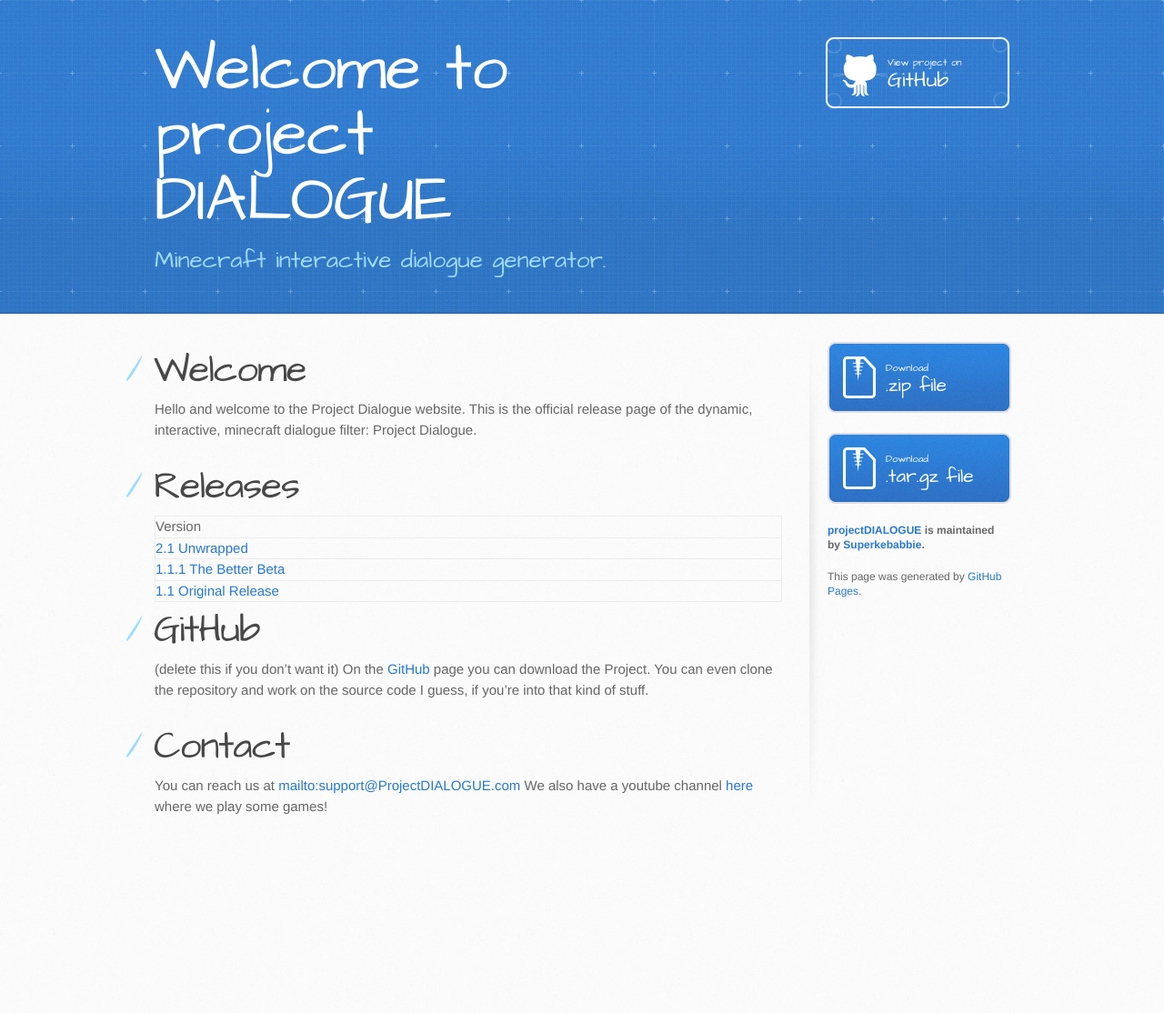
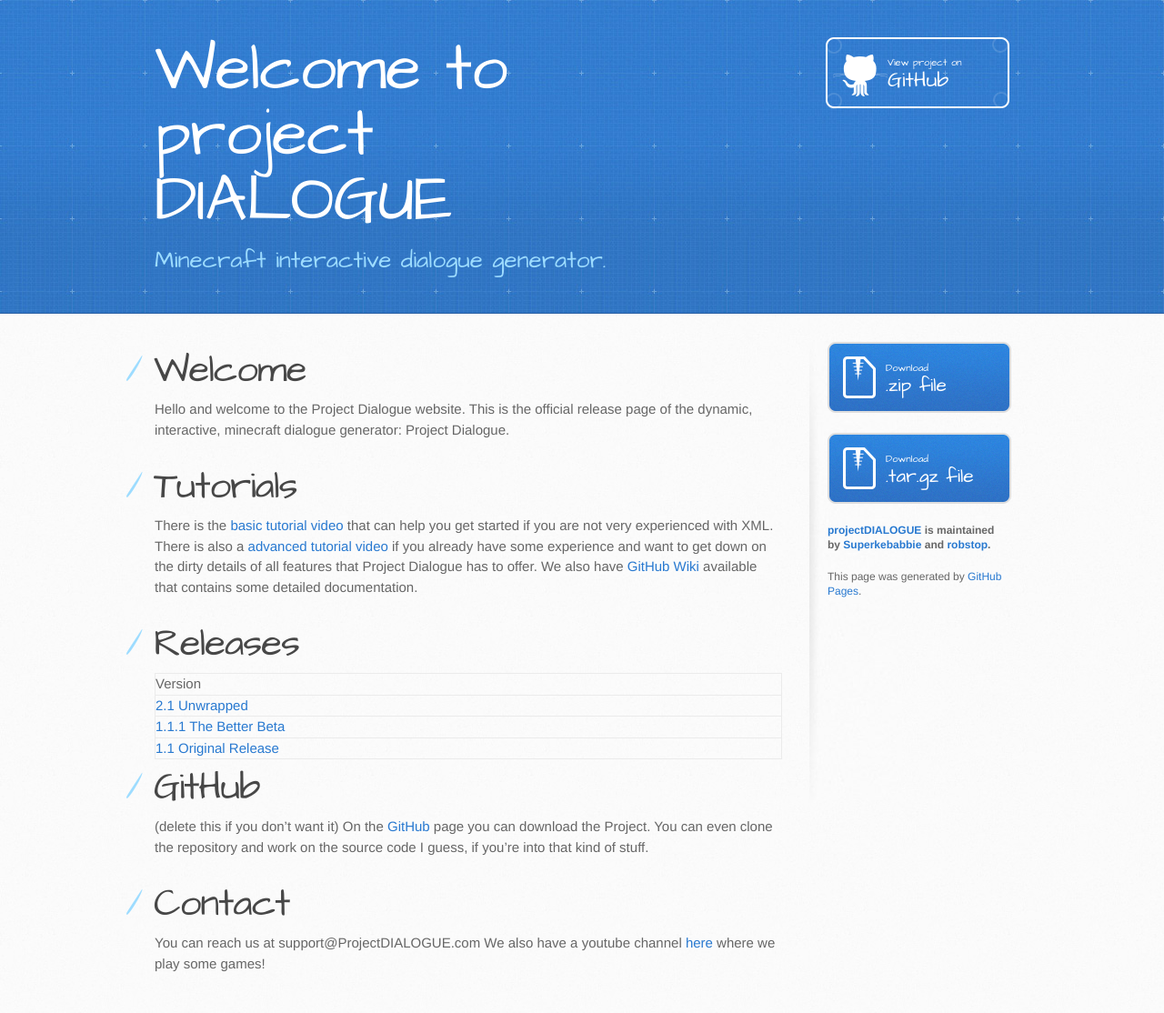
Before and after one commit to Superkebabbie/projectDIALOGUE, a Jekyll site: the page built from index.md, in a window 1280 px wide. Shown: the whole page at 91% size. Built offline with Jekyll 4.4.1, drawn with Linux system fonts in a browser that asks for light colours; our own code applies the rules of GitHub Pages for plain Markdown files; before the commit the page ends 941 px from its top, so only the background shows below that.

Commit message:
changed the download link to not download the website code and expanded the available info

```diff
--- a/_layouts/default.html
+++ b/_layouts/default.html
@@ -39,18 +39,18 @@
 
         <aside id="sidebar">
           {% if site.show_downloads %}
-            <a href="{{ site.github.zip_url }}" class="button">
+            <a href="{{ https://github.com/Superkebabbie/projectDIALOGUE/archive/master.zip }}" class="button"> <!--************ this might not be accurate-->
               <small>Download</small>
               .zip file
             </a>
-            <a href="{{ site.github.tar_url }}" class="button">
+            <a href="{{ https://github.com/Superkebabbie/projectDIALOGUE/archive/master.tar }}" class="button"> <!--************ this might not be accurate-->
               <small>Download</small>
               .tar.gz file
             </a>
           {% endif %}
 
           {% if site.github.is_project_page %}
-            <p class="repo-owner"><a href="{{ site.github.repository_url }}">{{ site.github.repository_name }}</a> is maintained by <a href="{{ site.github.owner_url }}">{{ site.github.owner_name }}</a>.</p>
+            <p class="repo-owner"><a href="{{ site.github.repository_url }}">{{ site.github.repository_name }}</a> is maintained by <a href="{{ site.github.owner_url }}">{{ site.github.owner_name }}</a> and <a href="{{ https://github.com/robstop }}">{{ "robstop" }}</a>.</p>
           {% endif %}
 
           <p>This page was generated by <a href="https://pages.github.com">GitHub Pages</a>.</p>
--- a/index.md
+++ b/index.md
@@ -4,20 +4,26 @@ layout: default
 
 # Welcome
 
-Hello and welcome to the Project Dialogue website. This is the official release page of the dynamic, interactive, minecraft dialogue filter: Project Dialogue.
+Hello and welcome to the Project Dialogue website.
+This is the official release page of the dynamic, interactive, minecraft dialogue generator: Project Dialogue.
+
+# Tutorials
+
+There is the [basic tutorial video](https://www.youtube.com/watch?v=b85h_ujZ_vg) that can help you get started if you are not very experienced with XML. There is also a [advanced tutorial video](https://www.youtube.com/watch?v=0JUN9aDxVmI) if you already have some experience and want to get down on the dirty details of all features that Project Dialogue has to offer.
+We also have [GitHub Wiki](https://github.com/Superkebabbie/projectDIALOGUE/wiki) available that contains some detailed documentation. <!--- what kind of documentation? --->
 
 # Releases
 
 | Version                                                               |
 |:----------------------------------------------------------------------|
 | [2.1 Unwrapped](https://www.youtube.com/watch?v=sdfSycxT5qQ)          |
-| [1.1.1 The Better Beta](https://www.youtube.com/watch?v=_iLG_y-qlvA) |
-| [1.1 Original Release](https://www.youtube.com/watch?v=iPUwtyZglQI)  |
+| [1.1.1 The Better Beta](https://www.youtube.com/watch?v=_iLG_y-qlvA)  |
+| [1.1 Original Release](https://www.youtube.com/watch?v=iPUwtyZglQI)   |
 
 # GitHub
 (delete this if you don't want it)
 On the [GitHub](https://github.com/Superkebabbie/projectDIALOGUE) page you can download the Project. You can even clone the repository and work on the source code I guess, if you're into that kind of stuff.
 
 # Contact
-You can reach us at [mailto:support@ProjectDIALOGUE.com](support@ProjectDIALOGUE.com)
+You can reach us at support@ProjectDIALOGUE.com
 We also have a youtube channel [here](https://www.youtube.com/channel/UCzQBwCtRHjYcLKBMd0ADXUg) where we play some games!
```
